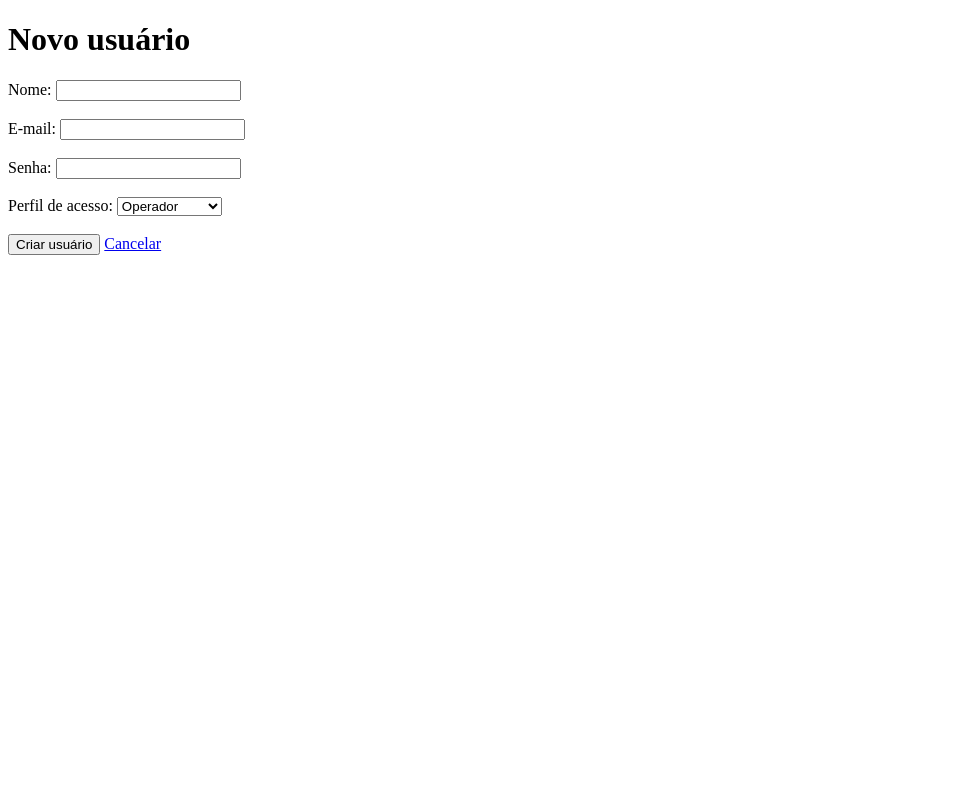
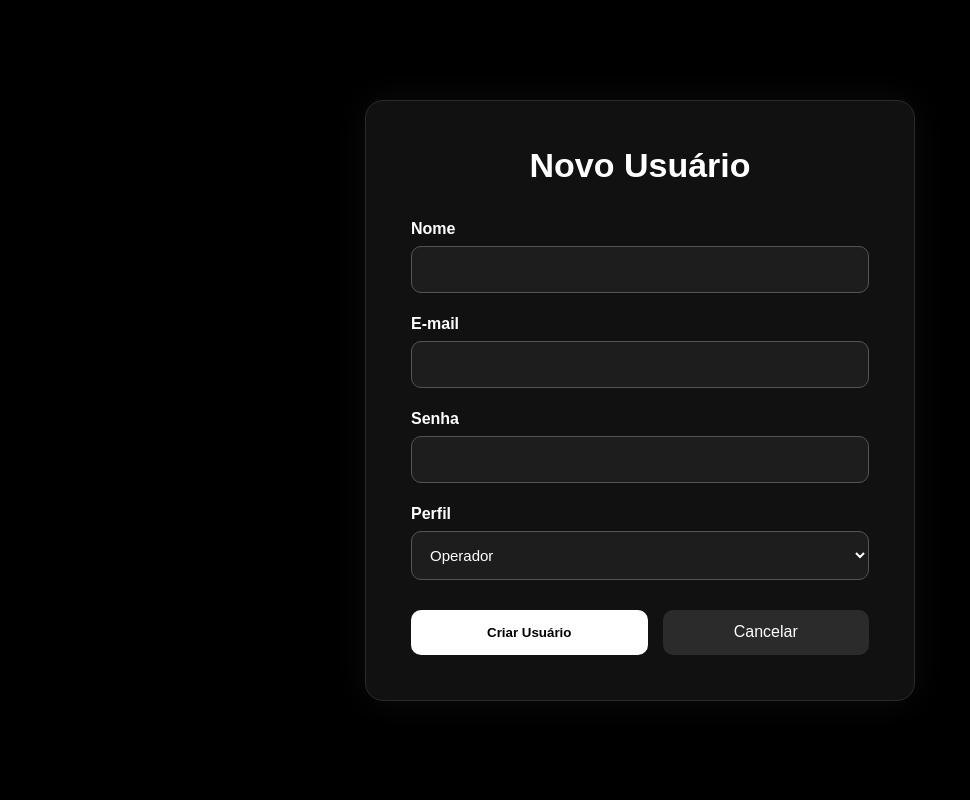
Before and after one commit to Jessy-Lima/Site-Vendas, a FastAPI app: template app/templates/usuarios/form.html in a window 1280 px wide. Shown: the whole page, without its empty margins (0-970 px from the left). Run offline with FastAPI, Linux system fonts and the light colour scheme; the template is opened without the code that fills it, so the values that code supplies are empty.

Commit message:
tela form de atualizar os dados do usuario estilizada

```diff
--- /dev/null
+++ b/app/static/CSS/form_usuario.css
@@ -0,0 +1,207 @@
+*{
+    margin:0;
+    padding:0;
+    box-sizing:border-box;
+    font-family:Arial, Helvetica, sans-serif;
+}
+
+body{
+
+    background:#000;
+    color:white;
+
+    display:flex;
+    justify-content:center;
+    align-items:center;
+
+    min-height:100vh;
+
+}
+
+.container{
+
+    width:100%;
+    padding:30px;
+
+}
+
+.card{
+
+    max-width:550px;
+    margin:auto;
+
+    background:#111;
+
+    padding:45px;
+
+    border-radius:18px;
+
+    border:1px solid #2b2b2b;
+
+    box-shadow:0 0 35px rgba(255,255,255,.05);
+
+}
+
+h1{
+
+    text-align:center;
+
+    margin-bottom:35px;
+
+    font-size:34px;
+
+}
+
+.erro{
+
+    background:#991b1b;
+
+    color:white;
+
+    padding:14px;
+
+    border-radius:10px;
+
+    margin-bottom:25px;
+
+    text-align:center;
+
+}
+
+.campo{
+
+    display:flex;
+    flex-direction:column;
+
+    margin-bottom:22px;
+
+}
+
+.campo label{
+
+    margin-bottom:8px;
+
+    font-weight:bold;
+
+}
+
+input,
+select{
+
+    width:100%;
+
+    padding:14px;
+
+    border-radius:10px;
+
+    border:1px solid #555;
+
+    background:#1d1d1d;
+
+    color:white;
+
+    font-size:15px;
+
+    transition:.3s;
+
+}
+
+input:focus,
+select:focus{
+
+    outline:none;
+
+    border-color:white;
+
+    box-shadow:0 0 8px rgba(255,255,255,.2);
+
+}
+
+.botoes{
+
+    display:flex;
+
+    gap:15px;
+
+    margin-top:30px;
+
+}
+
+.salvar{
+
+    flex:1;
+
+    padding:15px;
+
+    border:none;
+
+    border-radius:10px;
+
+    background:white;
+
+    color:black;
+
+    font-weight:bold;
+
+    cursor:pointer;
+
+    transition:.3s;
+
+}
+
+.salvar:hover{
+
+    background:#d8d8d8;
+
+}
+
+.cancelar{
+
+    flex:1;
+
+    display:flex;
+
+    justify-content:center;
+    align-items:center;
+
+    text-decoration:none;
+
+    border-radius:10px;
+
+    background:#2b2b2b;
+
+    color:white;
+
+    transition:.3s;
+
+}
+
+.cancelar:hover{
+
+    background:#444;
+
+}
+
+/* RESPONSIVO */
+
+@media(max-width:600px){
+
+    .card{
+
+        padding:30px 20px;
+
+    }
+
+    h1{
+
+        font-size:28px;
+
+    }
+
+    .botoes{
+
+        flex-direction:column;
+
+    }
+
+}
--- a/app/templates/usuarios/form.html
+++ b/app/templates/usuarios/form.html
@@ -1,82 +1,110 @@
 <!DOCTYPE html>
-<html lang="pt-br">
+<html lang="pt-BR">
 <head>
     <meta charset="UTF-8">
-    <!--
-        editando é None na criação e o objeto Usuario na edição.
-        O template usa isso para adaptar título, action e campos.
-    -->
-    <title>{{ "Editar" if editando else "Novo" }} Usuário — Estoque</title>
+    <meta name="viewport" content="width=device-width, initial-scale=1.0">
+    <title>{{ "Editar" if editando else "Novo" }} Usuário</title>
+
+    <link rel="stylesheet" href="/static/css/form_usuario.css">
 </head>
 <body>
-    <h1>{{ "Editar usuário" if editando else "Novo usuário" }}</h1>
+
+<div class="container">
+
+    <div class="card">
+
+        <h1>
+            {{ "Editar Usuário" if editando else "Novo Usuário" }}
+        </h1>
 
         {% if erro %}
-        <p style="color: red;">{{ erro }}</p>
+            <div class="erro">
+                {{ erro }}
+            </div>
         {% endif %}
 
-    <!--
-        action muda dinamicamente:
-        - criação → POST /usuarios/novo
-        - edição  → POST /usuarios/{id}/editar
-    -->
-    <form action="{{ '/usuarios/' + editando.id|string + '/editar' if editando else '/usuarios/novo' }}"
+        <form
+            action="{{ '/usuarios/' + editando.id|string + '/editar' if editando else '/usuarios/novo' }}"
             method="post">
 
-        <label>Nome:
-            <!--
-                value recupera do objeto na edição,
-                ou do dicionário "valores" se houve erro na criação
-            -->
-            <input type="text"
+            <div class="campo">
+
+                <label>Nome</label>
+
+                <input
+                    type="text"
                     name="nome"
                     value="{{ editando.nome if editando else (valores.nome if valores else '') }}"
                     required>
-        </label>
-        <br>
-        <br>
-        <label>E-mail:
-            <input type="email"
+
+            </div>
+
+            <div class="campo">
+
+                <label>E-mail</label>
+
+                <input
+                    type="email"
                     name="email"
                     value="{{ editando.email if editando else (valores.email if valores else '') }}"
                     required>
-        </label>
-        <br>
-        <br>
-        <label>Senha:
-            <!--
-                Na edição o campo é opcional — deixar vazio mantém a senha atual.
-                Na criação é obrigatório.
-            -->
-            <input type="password"
+
+            </div>
+
+            <div class="campo">
+
+                <label>Senha</label>
+
+                <input
+                    type="password"
                     name="senha"
-                   {{ "placeholder='Deixe vazio para não alterar'" if editando else "required minlength='6'" }}>
-        </label>
-        <br>
-        <br>
-        <label>Perfil de acesso:
+                    {% if editando %}
+                        placeholder="Deixe vazio para manter a senha atual"
+                    {% else %}
+                        required minlength="6"
+                    {% endif %}>
+
+            </div>
+
+            <div class="campo">
+
+                <label>Perfil</label>
+
                 <select name="role">
-                <!--
-                    selected é definido comparando com o valor atual.
-                    Na criação usa "valores.role" se voltou com erro,
-                    senão deixa "operador" como padrão.
-                -->
-                <option value="operador"
+
+                    <option
+                        value="operador"
                         {{ 'selected' if (editando and editando.role == 'operador') or (valores and valores.role == 'operador') else '' }}>
                         Operador
                     </option>
-                <option value="admin"
+
+                    <option
+                        value="admin"
                         {{ 'selected' if (editando and editando.role == 'admin') or (valores and valores.role == 'admin') else '' }}>
                         Administrador
                     </option>
+
                 </select>
-        </label>
-        <br>
-        <br>
-        <button type="submit">
-            {{ "Salvar alterações" if editando else "Criar usuário" }}
+
+            </div>
+
+            <div class="botoes">
+
+                <button type="submit" class="salvar">
+                    {{ "Salvar Alterações" if editando else "Criar Usuário" }}
                 </button>
-        <a href="/usuarios">Cancelar</a>
+
+                <a href="/usuarios" class="cancelar">
+                    Cancelar
+                </a>
+
+            </div>
+
         </form>
+
+    </div>
+
+</div>
+
 </body>
 </html>
```
Lines whose indentation alone changed are shown as unchanged.
